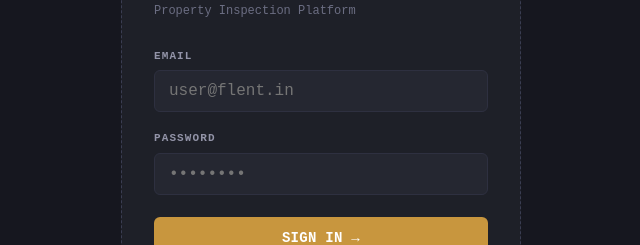
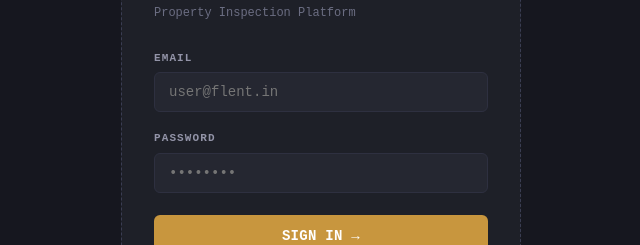
Before and after one commit to mohosin-cz/FlentFix, a React (Vite) app: page /login in a window 1280 px wide. Shown: the part 261-506 px from the top of the page, without its empty margins (319-959 px from the left). Built offline with nearby package versions, Linux system fonts and the light colour scheme; no server answers; the HTML template or start-up script is replaced by a standard one.

Commit message:
phone opt

```diff
--- a/src/index.css
+++ b/src/index.css
@@ -1,31 +1,37 @@
 @import url('https://fonts.googleapis.com/css2?family=Inter:wght@400;500;600;700;800&display=swap');
-
-/* Prevent iOS Safari auto-zoom on input focus */
-input[type="text"],
-input[type="email"],
-input[type="password"],
-input[type="number"],
-input[type="search"],
-input[type="tel"],
-input[type="url"],
-input[type="date"],
-textarea,
-select {
-  font-size: 16px !important;
-  -webkit-text-size-adjust: 100%;
-}
 
 *, *::before, *::after { box-sizing: border-box; margin: 0; padding: 0; }
 
 @media (max-width: 640px) {
-  /* Minimum tap target */
-  button, [role="button"] { min-height: 44px; }
+  /* Prevent horizontal overflow */
+  body, #root {
+    overflow-x: hidden;
+    width: 100%;
+  }
 
-  /* Comfortable body text */
-  body { font-size: 14px; }
+  /* Safe page padding */
+  .page-container, main, [class*="container"] {
+    padding-left: 16px !important;
+    padding-right: 16px !important;
+    box-sizing: border-box;
+  }
 
-  /* ₹ amounts should never break mid-number */
-  .no-wrap { white-space: nowrap; }
+  /* Prevent inputs from causing zoom on iOS */
+  input, select, textarea {
+    font-size: 16px !important;
+  }
+
+  /* Space for floating nav */
+  body {
+    padding-bottom: calc(80px + env(safe-area-inset-bottom));
+  }
+
+  /* Prevent inventory grid tiles from being cut off */
+  .inventory-grid, [class*="grid"] {
+    padding-right: 16px;
+    box-sizing: border-box;
+    width: 100%;
+  }
 }
 
 
```
